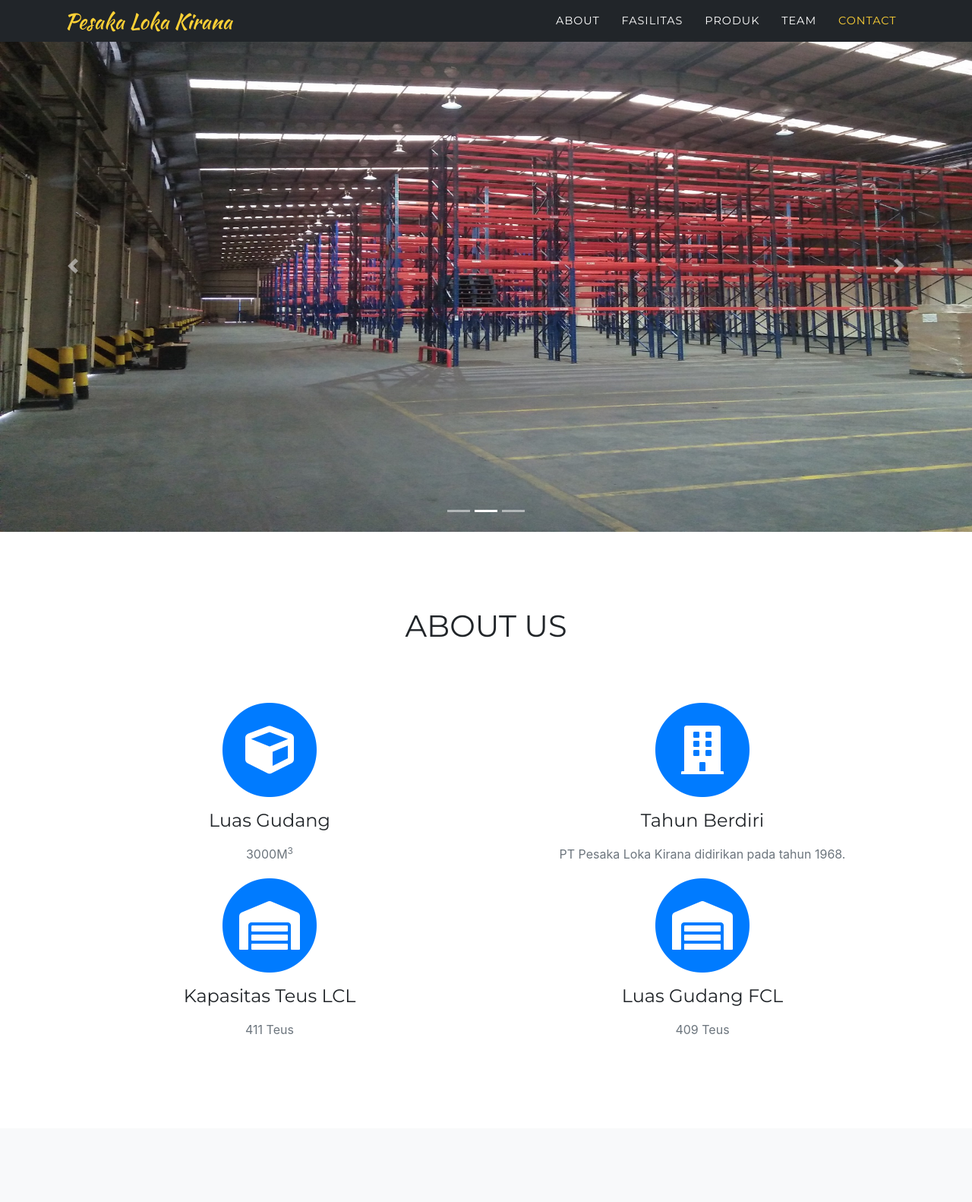
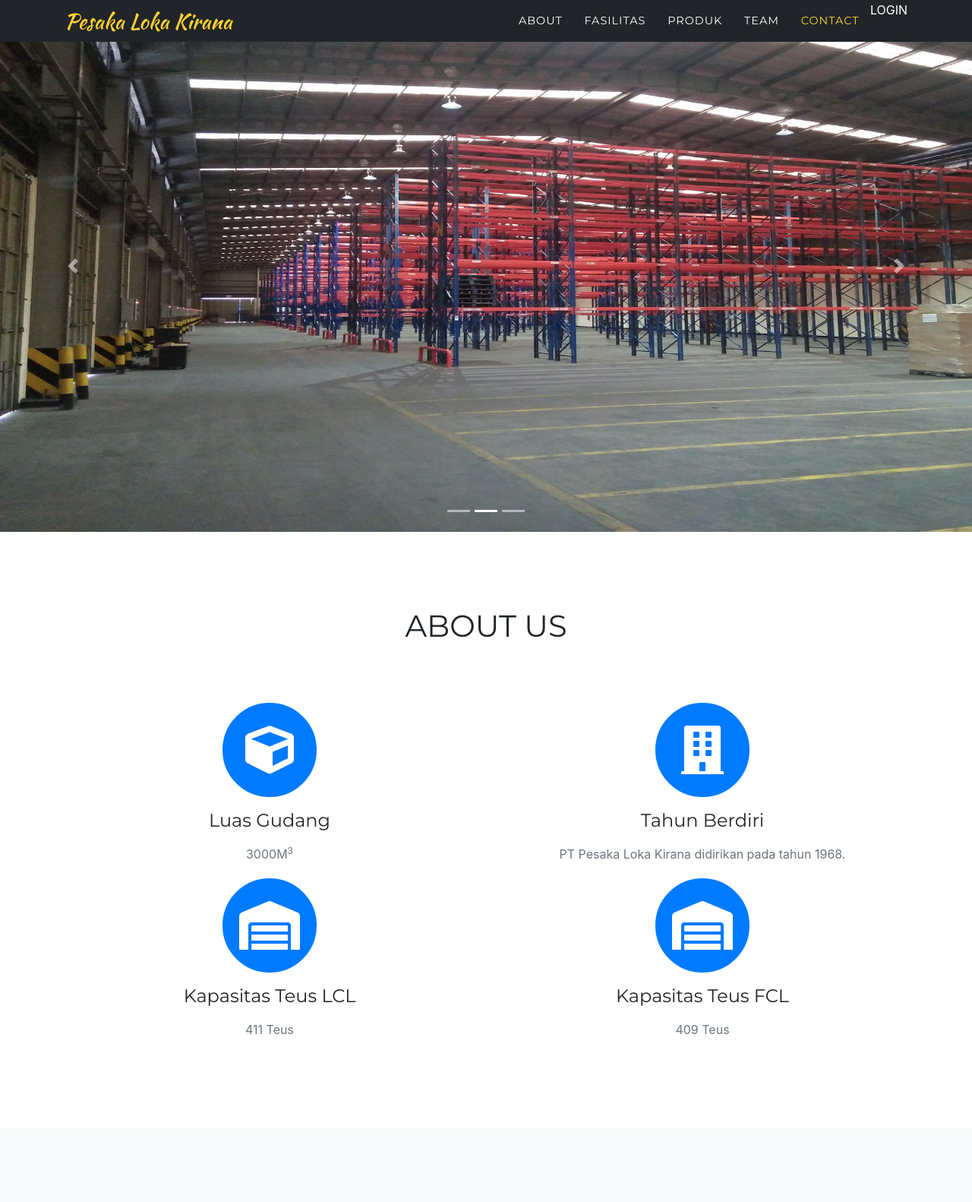
Before and after one commit to syamsipratama/plk, a website with bundled scripts: page Index.html in a window 1280 px wide. Shown: the top 1582 px of the page at 76% size. Built offline with nearby package versions, Linux system fonts and the light colour scheme; a web font is replaced by a local one.

Commit message:
update logo & link wms
Fixed

```diff
--- a/Index.html
+++ b/Index.html
@@ -9,6 +9,7 @@
   <meta name="author" content="">
 
   <title>Web Pesaka</title>
+  <link rel="icon" href="img/logo.png">
 
   <!-- Bootstrap core CSS -->
   <link href="vendor/bootstrap/css/bootstrap.min.css" rel="stylesheet">
@@ -53,6 +54,9 @@
           </li>
           <li class="nav-item">
             <a class="nav-link js-scroll-trigger" href="#contact">Contact</a>
+          </li>
+          <li class="nav-item">
+            <a href="https://wms.pesaka.co.id/" style="color: white;">Login</a>
           </li>
         </ul>
       </div>
@@ -139,7 +143,7 @@
             <i class="fas fa-circle fa-stack-2x text-primary"></i>
             <i class="fas fa-warehouse fa-stack-1x fa-inverse"></i>
           </span>
-          <h4 class="service-heading">Luas Gudang FCL</h4>
+          <h4 class="service-heading">Kapasitas Teus FCL</h4>
           <p class="text-muted">409 Teus</p>
         </div>
       </div>
```
Also changed, not shown: img/logo.png (added).
